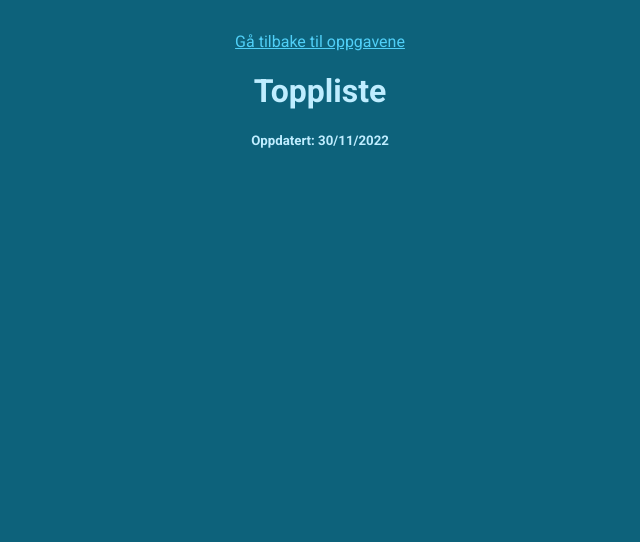
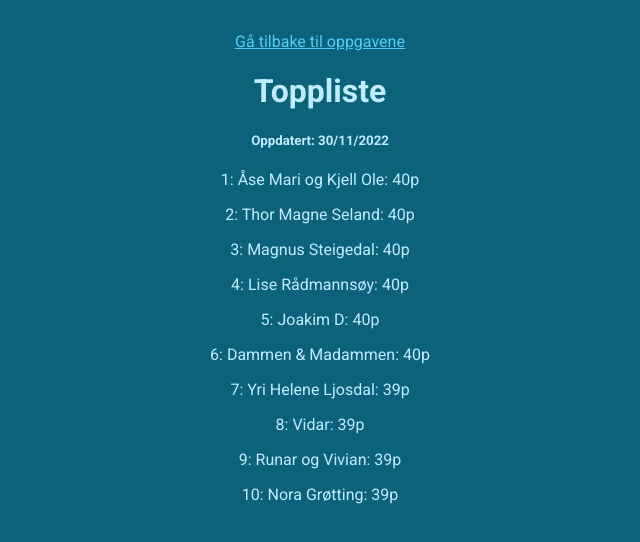
Before and after one commit to jorgenboganes/julereisen, a React (Create React App) app: page /toppliste in a window 1280 px wide. Shown: the top 542 px of the page, without its empty margins (320-960 px from the left). Built offline with nearby package versions, Linux system fonts and the light colour scheme.

Commit message:
toppliste

```diff
--- a/src/Toppliste.tsx
+++ b/src/Toppliste.tsx
@@ -11,7 +11,93 @@ type TopplisteEntry = {
 const Topp = styled.div`
   margin-top: 2rem;
 `
-const data: TopplisteEntry[] = [];//[{ navn: "-", score: 0},]
+const data: TopplisteEntry[] = [
+    { navn: "Åse Mari og Kjell Ole", score: 40} ,
+    { navn: "Thor Magne Seland", score: 40} ,
+    { navn: "Magnus Steigedal", score: 40} ,
+    { navn: "Lise Rådmannsøy", score: 40} ,
+    { navn: "Joakim D", score: 40} ,
+    { navn: "Dammen & Madammen", score: 40} ,
+    { navn: "Yri Helene Ljosdal", score: 39} ,
+    { navn: "Vidar", score: 39} ,
+    { navn: "Runar og Vivian", score: 39} ,
+    { navn: "Nora Grøtting", score: 39} ,
+    { navn: "Torill Lundgren", score: 38} ,
+    { navn: "Tone&Mensamedlemmet", score: 38} ,
+    { navn: "Karoline & Simen", score: 38} ,
+    { navn: "Aina", score: 38} ,
+    { navn: "Adam", score: 37} ,
+    { navn: "Åge Andersen", score: 30} ,
+    { navn: "Tonje HG", score: 30} ,
+    { navn: "Sigve", score: 30} ,
+    { navn: "Mia Schrøder", score: 30} ,
+    { navn: "Lars Lind", score: 30} ,
+    { navn: "Hildur Nautnes", score: 30} ,
+    { navn: "Helge boganes", score: 30} ,
+    { navn: "Anne-Kristin Solheim", score: 30} ,
+    { navn: "Vilde Aakre Lie", score: 29} ,
+    { navn: "SpeedyPer", score: 29} ,
+    { navn: "Marit Granhaug", score: 29} ,
+    { navn: "Kjersti Aakre", score: 29} ,
+    { navn: "Helene Jakobia", score: 29} ,
+    { navn: "Daniel King", score: 29} ,
+    { navn: "Kirsti M Olsen", score: 28} ,
+    { navn: "Øyvind By Rise", score: 20} ,
+    { navn: "Torunn haugland", score: 20} ,
+    { navn: "Stormkjøkkenkokken", score: 20} ,
+    { navn: "Kris og Matta", score: 20} ,
+    { navn: "Knut og merete", score: 20} ,
+    { navn: "Ida Jensen", score: 20} ,
+    { navn: "Elisabeth", score: 20} ,
+    { navn: "Sten Even", score: 19} ,
+    { navn: "Olve Ellingsen", score: 19} ,
+    { navn: "Konrad Slinning", score: 19} ,
+    { navn: "Camilla og Are Aune", score: 19} ,
+    { navn: "Bente Renée Holmstad", score: 19} ,
+    { navn: "SMS", score: 18} ,
+    { navn: "Øyvind og Åshild", score: 10} ,
+    { navn: "Øystein Garli Dragset", score: 10} ,
+    { navn: "Yngve", score: 10} ,
+    { navn: "William Sibbern", score: 10} ,
+    { navn: "Wenche SL", score: 10} ,
+    { navn: "Veslemøy Malm Landsem", score: 10} ,
+    { navn: "Vebjørn", score: 10} ,
+    { navn: "Trygve By Rise", score: 10} ,
+    { navn: "Trude Flo", score: 10} ,
+    { navn: "Tonje Nedal", score: 10} ,
+    { navn: "Stian Salvesen", score: 10} ,
+    { navn: "Sarita", score: 10} ,
+    { navn: "S. Heggheim", score: 10} ,
+    { navn: "Rakel", score: 10} ,
+    { navn: "Merete Gander", score: 10} ,
+    { navn: "Merete G", score: 10} ,
+    { navn: "Martin Sivertsen", score: 10} ,
+    { navn: "Leiv Martin ", score: 10} ,
+    { navn: "Lassepasse", score: 10} ,
+    { navn: "Kasper Svendsen", score: 10} ,
+    { navn: "Jørgen", score: 10} ,
+    { navn: "Julie Egelie", score: 10} ,
+    { navn: "Joachim Solem Holan", score: 10} ,
+    { navn: "Ingunn K", score: 10} ,
+    { navn: "espen", score: 10} ,
+    { navn: "Erlend og Kari", score: 10} ,
+    { navn: "Ellen-Anne Brunstad", score: 10} ,
+    { navn: "Cecilie Schrøder", score: 10} ,
+    { navn: "Bernt Nicolai Særsten", score: 10} ,
+    { navn: "Anne Merete Fjeldstad", score: 10} ,
+    { navn: "Anna", score: 10} ,
+    { navn: "Andres Holmstad Særsten", score: 10} ,
+    { navn: "André", score: 10} ,
+    { navn: "Anders Aase", score: 10} ,
+    { navn: "Tord Hanevik", score: 9} ,
+    { navn: "Susanne Christensen", score: 9} ,
+    { navn: "Sebastian Stixrud", score: 9} ,
+    { navn: "Hanne Snerting", score: 9} ,
+    { navn: "Geir Røsvoll", score: 9} ,
+    { navn: "Ragnhild Marie Bøe", score: 0} ,
+    { navn: "Kristin rian", score: 0} ,
+    { navn: "Denzel Washington", score: 0} ,
+    ]
 
 export const Toppliste = () => {
 
```
